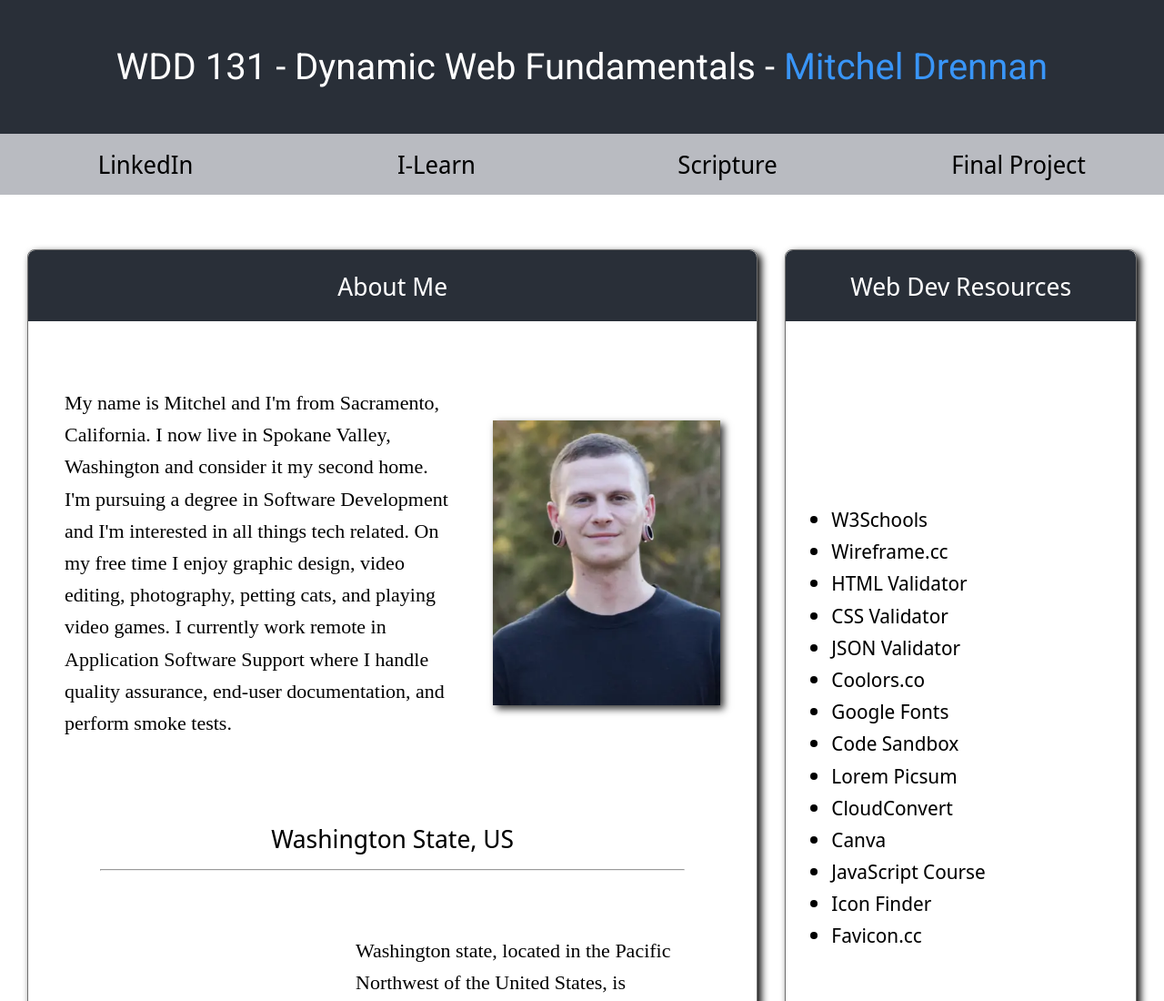
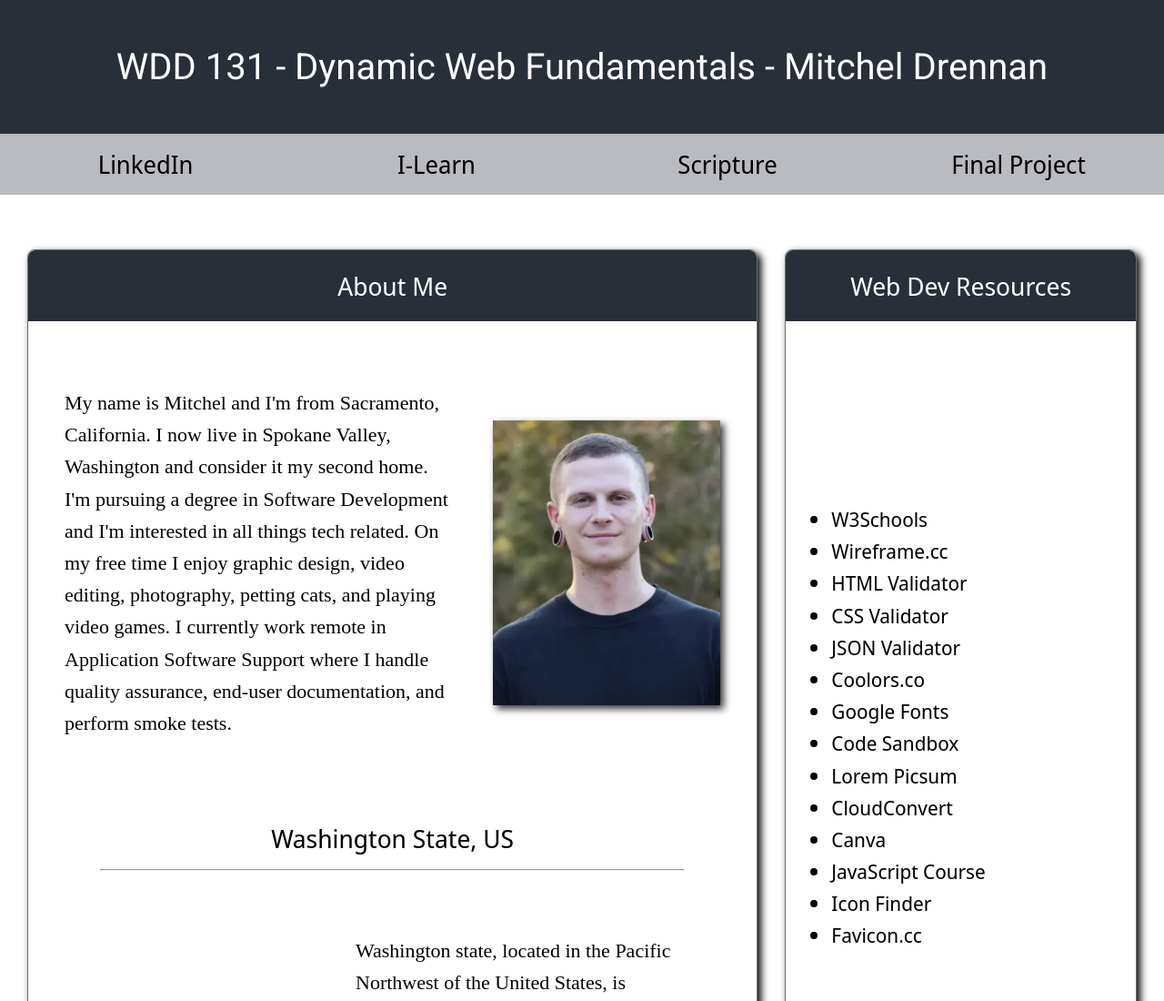
Before and after one commit to mdrennan91/wdd131, a plain HTML site: page index.html in a window 1280 px wide. Shown: the top 1100 px of the page at 91% size. Drawn offline with Linux system fonts and the light colour scheme.

```diff
--- a/index.html
+++ b/index.html
@@ -11,7 +11,7 @@
 <body>
     <header>
         <div class="title-container">
-            <h1>WDD 131 - Dynamic Web Fundamentals - <span class="name">Mitchel Drennan</span></h1>
+            <h1>WDD 131 - Dynamic Web Fundamentals - Mitchel Drennan</h1>
         </div>
         <nav>
             <div class="navbar">
```
